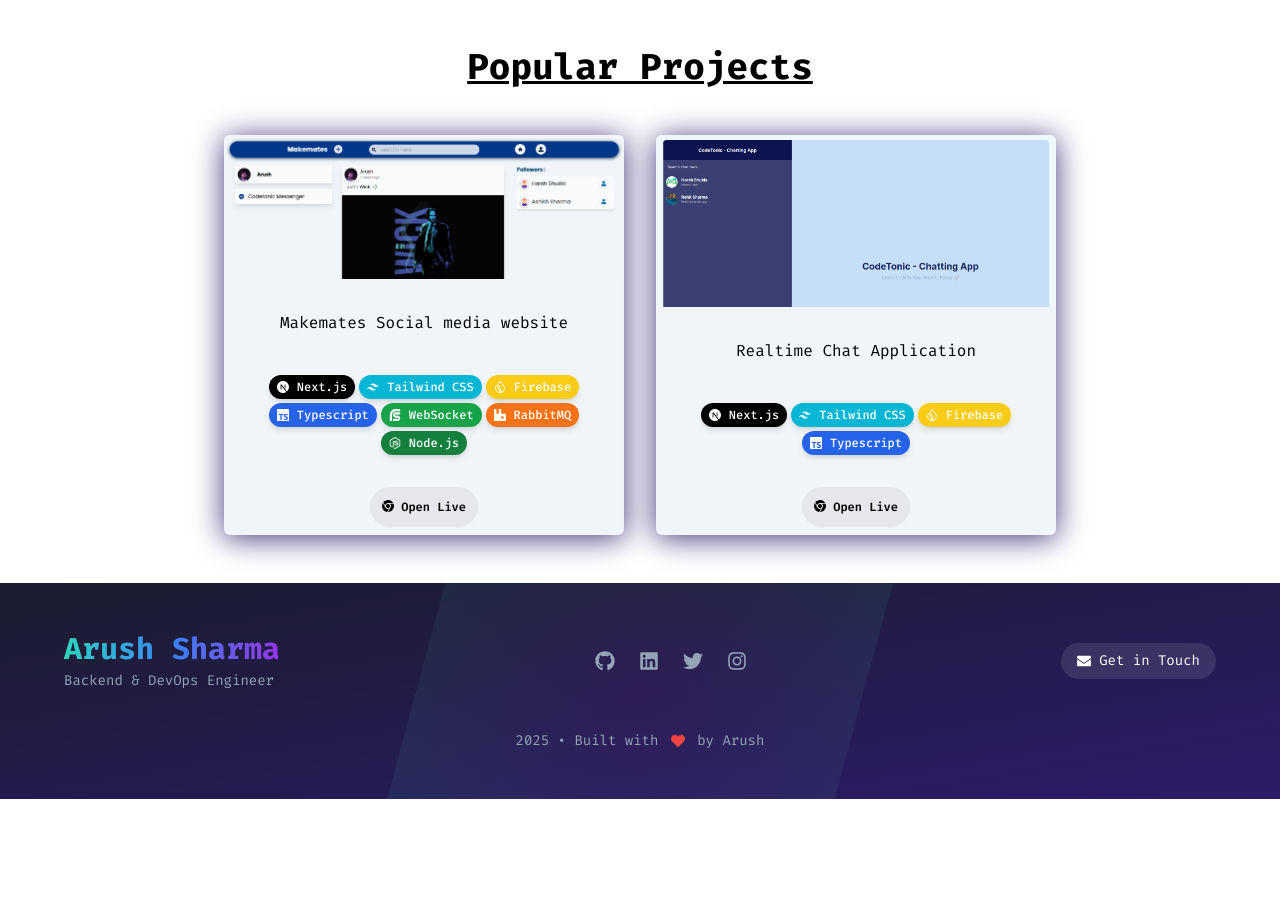
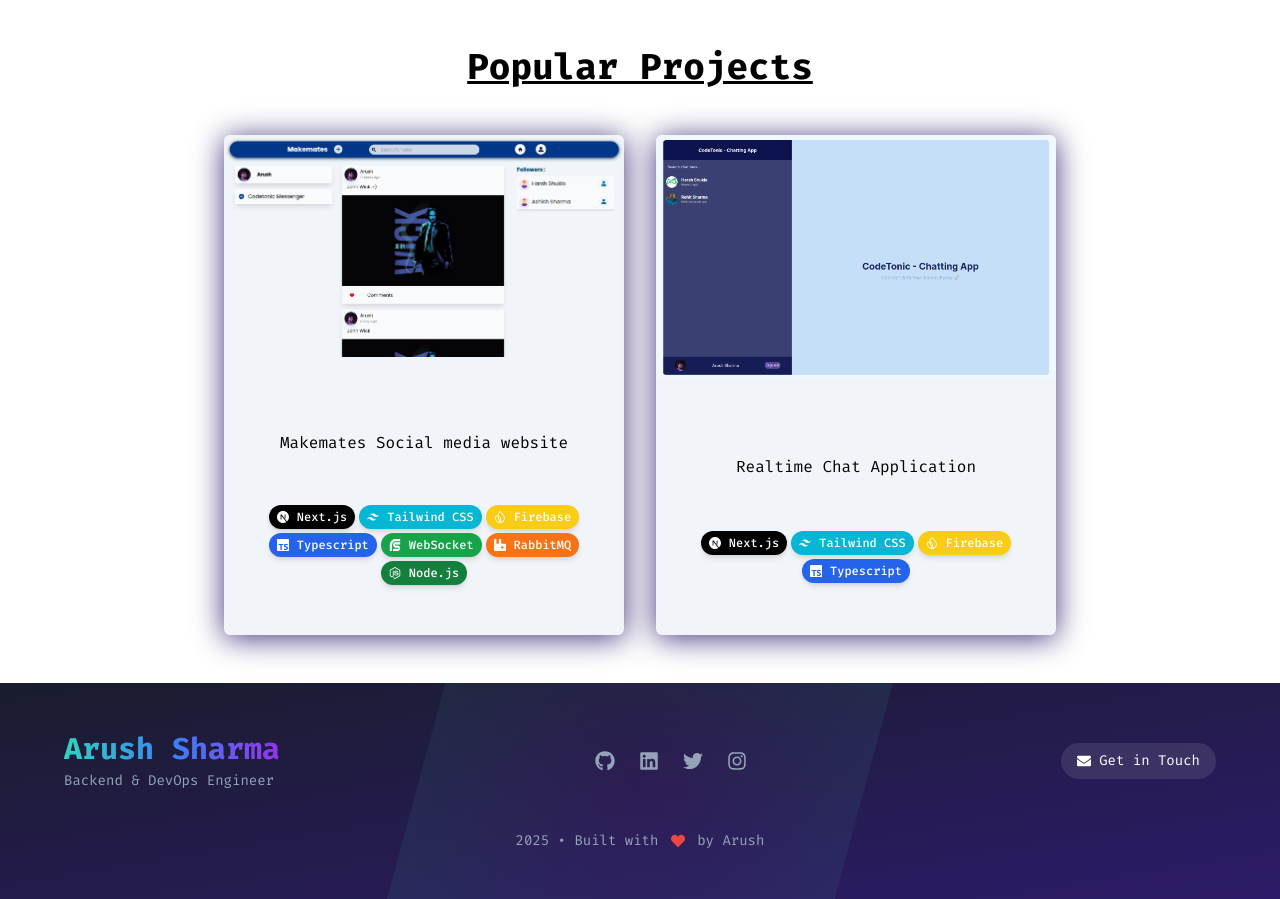
Before and after one commit to asyncarush/portfolio, a Next.js app: page / in a window 1280 px wide. Shown: the part 1320-2219 px from the top of the page. Before the commit the page ends 2119 px from the top, so only its background shows below. Built offline with nearby package versions, Linux system fonts and the light colour scheme.

Commit message:
fix project card

```diff
--- a/components/Project.tsx
+++ b/components/Project.tsx
@@ -19,8 +19,8 @@ export default function Project({
   techStack: ReactElement[];
 }) {
   return (
-    <div className="rounded-md overflow-hidden hover:scale-105 duration-300 justify-between cursor-pointer w-[400px] h-[400px] mt-12 bg-slate-100 shadow-[0px_3px_30px_0px_#44337a] flex flex-col items-center gap-8">
-      <div className="relative group overflow-hidden w-full h-[600px]">
+    <div className="rounded-md overflow-hidden hover:scale-105 duration-300 justify-between cursor-pointer w-[400px] h-[500px] mt-12 bg-slate-100 shadow-[0px_3px_30px_0px_#44337a] flex flex-col items-center gap-8">
+      <div className="flex-1 group">
         <Image
           src={mainImage}
           width={400}
@@ -30,35 +30,39 @@ export default function Project({
         />
 
         {/* Black gradient overlay from top (transparent) to bottom (black) */}
-        <div className="absolute inset-0 bg-gradient-to-b from-transparent to-black opacity-0 group-hover:opacity-80 transition-opacity duration-300" />
-
+        <div className="absolute inset-0 bg-gradient-to-b from-transparent to-black opacity-0 group-hover:opacity-90 transition-opacity duration-300 flex flex-col gap-8 items-center justify-end pb-8">
           {/* GitHub Icon */}
-        <a
+          <div className="flex flex-col text-xs w-[150px] h-[24px] align-center justify-center hover:scale-105 duration-200">
+            <Link
               href={githubHref}
+              className="p-3 rounded-3xl font-semibold font-white bg-gray-200 flex gap-2 items-center justify-center"
               target="_blank"
-          rel="noopener noreferrer"
-          className="absolute inset-0 flex items-center justify-center opacity-0 group-hover:opacity-100 transition-opacity duration-300"
             >
-          <FaGithub className="text-white text-4xl hover:scale-110 transition-transform duration-300" />
-        </a>
-      </div>
-      <div>
-        <p className="text-center">{desc}</p>
+              <FaGithub /> Open Github
+            </Link>
           </div>
 
-      <div className="flex align-center justify-center flex-wrap gap-1 p-2">
-        {techStack}
-      </div>
-
-      <div className="flex flex-col text-black gap-8 mb-4 text-xs h-[24px] align-center justify-center">
+          <div className="flex flex-col text-xs w-[150px] h-[24px] align-center justify-center hover:scale-105 duration-200">
             <Link
               href={liveHref}
-          className="p-3 rounded-3xl font-semibold font-white bg-gray-200"
+              className="p-3 rounded-3xl font-semibold font-white bg-gray-200 flex items-center justify-center gap-2"
               target="_blank"
             >
               <FontAwesomeIcon icon={faChrome} /> Open Live
             </Link>
           </div>
         </div>
+      </div>
+
+      <div className="flex flex-col items-center justify-evenly border-red-500 h-[250px]">
+        <div>
+          <p className="">{desc}</p>
+        </div>
+
+        <div className="flex align-center justify-center flex-wrap gap-1 p-2">
+          {techStack}
+        </div>
+      </div>
+    </div>
   );
 }
```
Lines whose indentation alone changed are shown as unchanged.
